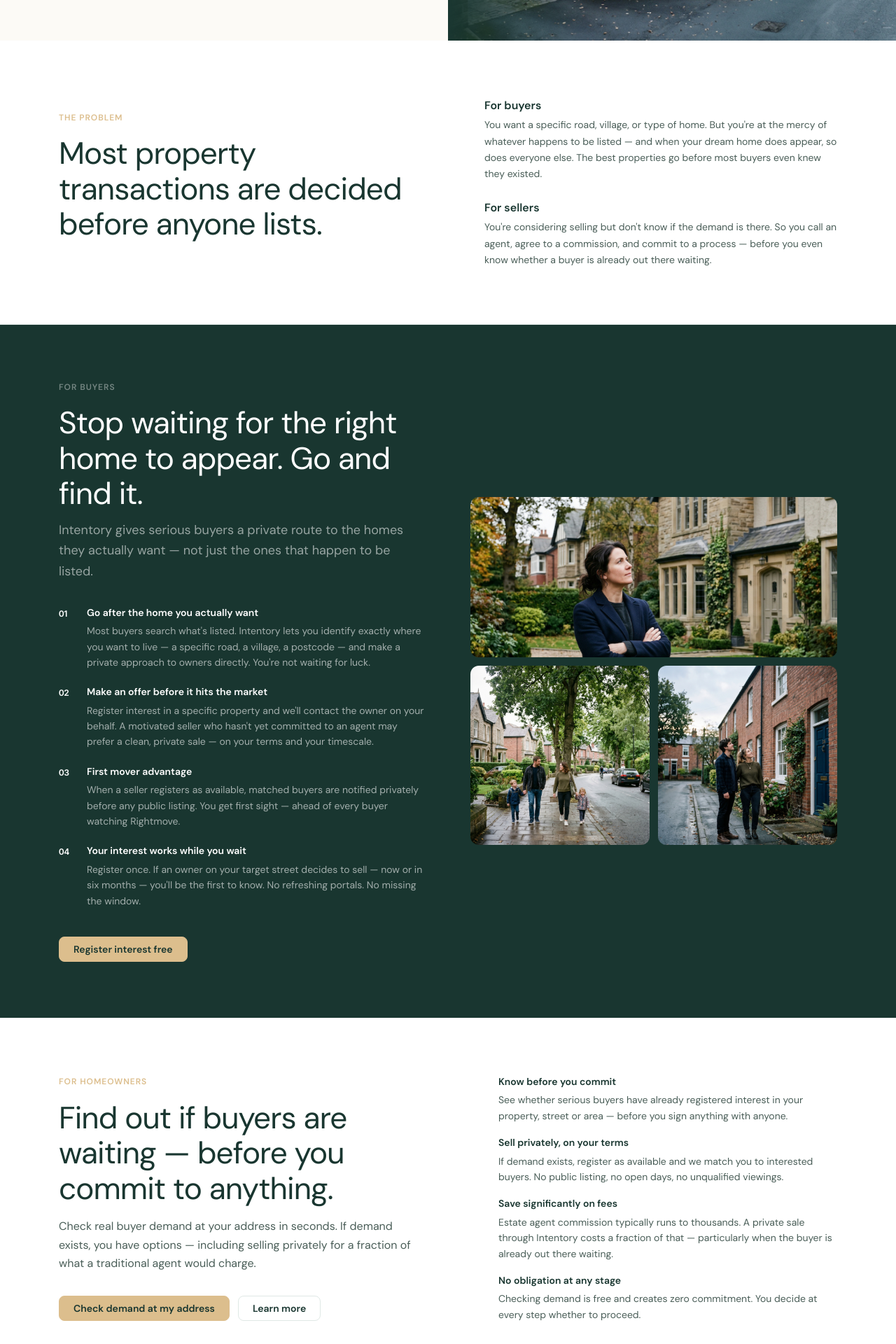
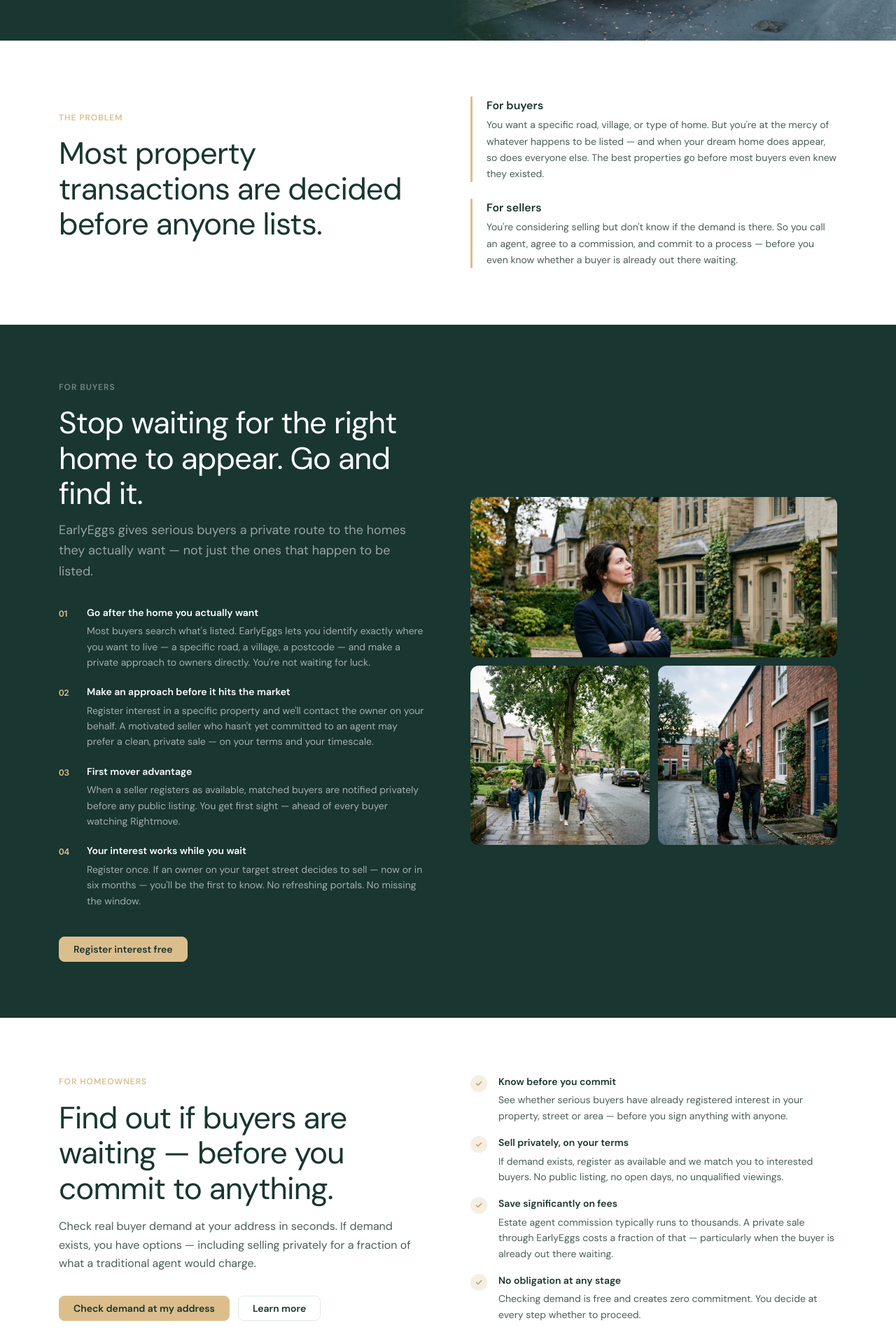
Before and after one commit to projectsforguy-alt/property-interest, a Next.js app: page / in a window 1280 px wide. Shown: the part 820-2740 px from the top of the page at 70% size. Built offline with nearby package versions, Linux system fonts and the light colour scheme.

Commit message:
Update page.tsx

```diff
--- a/app/page.tsx
+++ b/app/page.tsx
@@ -4,15 +4,15 @@ import Link from 'next/link';
 export const metadata: Metadata = {
   title: 'The home you want probably isn\'t listed',
   description:
-    'Intentory lets buyers register private interest in any home — listed or not. Sellers discover real buyer demand at their address before going to market. Free to start.',
+    'EarlyEggs lets buyers register private interest in any home — listed or not. Sellers discover real buyer demand at their address before going to market. Free to start.',
   alternates: {
-    canonical: 'https://property-interest-sepia.vercel.app',
+    canonical: 'https://www.earlyeggs.com',
   },
   openGraph: {
-    title: 'The home you want probably isn\'t listed | Intentory',
+    title: 'The home you want probably isn\'t listed | EarlyEggs',
     description:
       'Register private interest in any home. Sellers discover real buyer demand before going to market. Free to start.',
-    url: 'https://property-interest-sepia.vercel.app',
+    url: 'https://www.earlyeggs.com',
   },
 };
 
@@ -20,7 +20,7 @@ const FAQ_ITEMS = [
   {
     question: 'Can I buy a house that isn\'t for sale?',
     answer:
-      'Yes. Many homeowners would consider selling if approached in the right way — they simply haven\'t listed because nobody has asked. Intentory lets you register genuine interest in a specific address, street, or area, and we can contact the owner on your behalf. This is known as an off-market approach.',
+      'Yes. Many homeowners would consider selling if approached in the right way — they simply haven\'t listed because nobody has asked. EarlyEggs lets you register genuine interest in a specific address, street, or area, and we can contact the owner on your behalf. This is known as an off-market approach.',
   },
   {
     question: 'What is off-market property?',
@@ -33,7 +33,7 @@ const FAQ_ITEMS = [
       'Registering buyer interest is completely free. There\'s no subscription. You only pay if you choose to take an active step — such as requesting an owner approach (£29), street outreach (£99), or area outreach (£199).',
   },
   {
-    question: 'How do sellers use Intentory?',
+    question: 'How do sellers use EarlyEggs?',
     answer:
       'Sellers enter their postcode to see whether any buyers have already registered interest at their address, street, or area. If demand exists, they can register as privately available and broadcast to matched buyers for £49 — without any public listing.',
   },
@@ -43,9 +43,9 @@ const FAQ_ITEMS = [
       'Yes. Individual buyer registrations are never publicly visible. Sellers only see that demand exists at their address — not who the buyers are — until both parties agree to connect.',
   },
   {
-    question: 'What areas does Intentory cover?',
+    question: 'What areas does EarlyEggs cover?',
     answer:
-      'Intentory covers all of England and Wales. Buyers can register interest at any valid UK postcode, and sellers at any residential address.',
+      'EarlyEggs covers all of England and Wales. Buyers can register interest at any valid UK postcode, and sellers at any residential address.',
   },
 ];
 
@@ -96,8 +96,7 @@ export default function HomePage() {
 function HeroSection() {
   const doubled = [...TICKER_ITEMS, ...TICKER_ITEMS];
   return (
-    <section style={{ background: 'var(--navy)', color: 'var(--white)', overflow: 'hidden' }}>
-      {/* Desktop: side by side. Mobile: stacked via CSS class */}
+    <section style={{ background: 'var(--forest)', color: 'var(--white)', overflow: 'hidden' }}>
       <div className="hero-layout">
         {/* Left — text */}
         <div className="hero-text">
@@ -109,7 +108,7 @@ function HeroSection() {
             The home you want probably <em>isn&apos;t listed.</em>
           </h1>
           <p className="hero-sub">
-            Intentory lets buyers make private offers on any home — listed or not. And lets homeowners discover whether serious buyers are already waiting, before they call an agent.
+            EarlyEggs lets buyers make private approaches to any home — listed or not. And lets homeowners discover whether serious buyers are already waiting, before they call an agent.
           </p>
           <div className="hero-actions">
             <Link href="/register" className="btn btn-primary btn-lg">
@@ -148,7 +147,6 @@ function HeroSection() {
   );
 }
 
-
 function ProblemSection() {
   return (
     <section className="section" style={{ background: 'var(--white)', borderBottom: '1px solid var(--line)' }}>
@@ -161,13 +159,13 @@ function ProblemSection() {
             </h2>
           </div>
           <div style={{ display: 'flex', flexDirection: 'column', gap: 'var(--space-6)' }}>
-            <div style={{ paddingLeft: 'var(--space-5)', borderLeft: '3px solid var(--teal)' }}>
+            <div style={{ paddingLeft: 'var(--space-5)', borderLeft: '3px solid var(--gold)' }}>
               <div style={{ fontWeight: 600, marginBottom: 'var(--space-1)', fontSize: 'var(--text-base)' }}>For buyers</div>
               <p style={{ fontSize: 'var(--text-sm)', color: 'var(--slate)', lineHeight: 1.65 }}>
                 You want a specific road, village, or type of home. But you&apos;re at the mercy of whatever happens to be listed — and when your dream home does appear, so does everyone else. The best properties go before most buyers even knew they existed.
               </p>
             </div>
-            <div style={{ paddingLeft: 'var(--space-5)', borderLeft: '3px solid var(--teal)' }}>
+            <div style={{ paddingLeft: 'var(--space-5)', borderLeft: '3px solid var(--gold)' }}>
               <div style={{ fontWeight: 600, marginBottom: 'var(--space-1)', fontSize: 'var(--text-base)' }}>For sellers</div>
               <p style={{ fontSize: 'var(--text-sm)', color: 'var(--slate)', lineHeight: 1.65 }}>
                 You&apos;re considering selling but don&apos;t know if the demand is there. So you call an agent, agree to a commission, and commit to a process — before you even know whether a buyer is already out there waiting.
@@ -184,10 +182,10 @@ function BuyerBenefitsSection() {
   const benefits = [
     {
       title: 'Go after the home you actually want',
-      body: 'Most buyers search what\'s listed. Intentory lets you identify exactly where you want to live — a specific road, a village, a postcode — and make a private approach to owners directly. You\'re not waiting for luck.',
+      body: 'Most buyers search what\'s listed. EarlyEggs lets you identify exactly where you want to live — a specific road, a village, a postcode — and make a private approach to owners directly. You\'re not waiting for luck.',
     },
     {
-      title: 'Make an offer before it hits the market',
+      title: 'Make an approach before it hits the market',
       body: 'Register interest in a specific property and we\'ll contact the owner on your behalf. A motivated seller who hasn\'t yet committed to an agent may prefer a clean, private sale — on your terms and your timescale.',
     },
     {
@@ -210,12 +208,12 @@ function BuyerBenefitsSection() {
               Stop waiting for the right home to appear. Go and find it.
             </h2>
             <p className="section-sub section-sub-light" style={{ marginBottom: 'var(--space-8)' }}>
-              Intentory gives serious buyers a private route to the homes they actually want — not just the ones that happen to be listed.
+              EarlyEggs gives serious buyers a private route to the homes they actually want — not just the ones that happen to be listed.
             </p>
             <div style={{ display: 'flex', flexDirection: 'column', gap: 'var(--space-5)', marginBottom: 'var(--space-10)' }}>
               {benefits.map((b, i) => (
                 <div key={i} style={{ display: 'flex', gap: 'var(--space-4)' }}>
-                  <div style={{ fontFamily: 'var(--font-tight)', fontWeight: 700, fontSize: 'var(--text-xs)', color: 'var(--teal)', width: 24, flexShrink: 0, paddingTop: 3 }}>0{i + 1}</div>
+                  <div style={{ fontFamily: 'var(--font-tight)', fontWeight: 700, fontSize: 'var(--text-xs)', color: 'var(--gold)', width: 24, flexShrink: 0, paddingTop: 3 }}>0{i + 1}</div>
                   <div>
                     <div style={{ fontWeight: 600, fontSize: 'var(--text-sm)', color: 'var(--white)', marginBottom: 4 }}>{b.title}</div>
                     <div style={{ fontSize: 'var(--text-sm)', color: 'rgba(255,255,255,0.6)', lineHeight: 1.6 }}>{b.body}</div>
@@ -281,7 +279,7 @@ function SellerBenefitsSection() {
               },
               {
                 title: 'Save significantly on fees',
-                body: 'Estate agent commission typically runs to thousands. A private sale through Intentory costs a fraction of that — particularly when the buyer is already out there waiting.',
+                body: 'Estate agent commission typically runs to thousands. A private sale through EarlyEggs costs a fraction of that — particularly when the buyer is already out there waiting.',
               },
               {
                 title: 'No obligation at any stage',
@@ -289,9 +287,9 @@ function SellerBenefitsSection() {
               },
             ].map(item => (
               <div key={item.title} style={{ display: 'flex', gap: 'var(--space-4)', alignItems: 'flex-start' }}>
-                <div style={{ width: 24, height: 24, borderRadius: '50%', background: 'var(--teal-soft)', display: 'flex', alignItems: 'center', justifyContent: 'center', flexShrink: 0, marginTop: 2 }}>
+                <div style={{ width: 24, height: 24, borderRadius: '50%', background: 'var(--gold-soft)', display: 'flex', alignItems: 'center', justifyContent: 'center', flexShrink: 0, marginTop: 2 }}>
                   <svg width="12" height="12" viewBox="0 0 20 20" fill="none">
-                    <path d="M4 10l4 4 8-8" stroke="var(--teal-dark)" strokeWidth="2.5" strokeLinecap="round" strokeLinejoin="round"/>
+                    <path d="M4 10l4 4 8-8" stroke="var(--gold-dark)" strokeWidth="2.5" strokeLinecap="round" strokeLinejoin="round"/>
                   </svg>
                 </div>
                 <div>
@@ -309,13 +307,13 @@ function SellerBenefitsSection() {
 
 function HowItWorksSection() {
   return (
-    <section className="section section-teal">
+    <section className="section section-gold">
       <div className="container">
         <div className="section-label">Simple by design</div>
-        <h2 className="section-headline" style={{ marginBottom: 'var(--space-12)' }}>How Intentory works</h2>
+        <h2 className="section-headline" style={{ marginBottom: 'var(--space-12)' }}>How EarlyEggs works</h2>
         <div className="two-col-grid">
           <div>
-            <div style={{ fontWeight: 700, fontSize: 'var(--text-xs)', letterSpacing: '0.08em', textTransform: 'uppercase', color: 'var(--teal-dark)', marginBottom: 'var(--space-5)' }}>Buyers</div>
+            <div style={{ fontWeight: 700, fontSize: 'var(--text-xs)', letterSpacing: '0.08em', textTransform: 'uppercase', color: 'var(--gold-dark)', marginBottom: 'var(--space-5)' }}>Buyers</div>
             <div style={{ display: 'flex', flexDirection: 'column', gap: 'var(--space-5)' }}>
               {[
                 { n: '01', t: 'Register where you want to buy', b: 'A specific address, a street, a village, or an area. Free to register.' },
@@ -323,7 +321,7 @@ function HowItWorksSection() {
                 { n: '03', t: 'Make your move', b: 'Open a private conversation, make an offer, or upgrade to a direct owner approach on any unlisted property.' },
               ].map(s => (
                 <div key={s.n} style={{ display: 'flex', gap: 'var(--space-4)' }}>
-                  <div style={{ fontFamily: 'var(--font-tight)', fontWeight: 700, fontSize: 'var(--text-xs)', color: 'var(--teal-dark)', width: 24, flexShrink: 0, paddingTop: 2 }}>{s.n}</div>
+                  <div style={{ fontFamily: 'var(--font-tight)', fontWeight: 700, fontSize: 'var(--text-xs)', color: 'var(--gold-dark)', width: 24, flexShrink: 0, paddingTop: 2 }}>{s.n}</div>
                   <div>
                     <div style={{ fontWeight: 600, fontSize: 'var(--text-sm)', marginBottom: 4 }}>{s.t}</div>
                     <div style={{ fontSize: 'var(--text-sm)', color: 'var(--slate)', lineHeight: 1.6 }}>{s.b}</div>
@@ -333,7 +331,7 @@ function HowItWorksSection() {
             </div>
           </div>
           <div>
-            <div style={{ fontWeight: 700, fontSize: 'var(--text-xs)', letterSpacing: '0.08em', textTransform: 'uppercase', color: 'var(--teal-dark)', marginBottom: 'var(--space-5)' }}>Sellers</div>
+            <div style={{ fontWeight: 700, fontSize: 'var(--text-xs)', letterSpacing: '0.08em', textTransform: 'uppercase', color: 'var(--gold-dark)', marginBottom: 'var(--space-5)' }}>Sellers</div>
             <div style={{ display: 'flex', flexDirection: 'column', gap: 'var(--space-5)' }}>
               {[
                 { n: '01', t: 'Check demand at your address', b: 'Enter your postcode. See whether buyers have already registered interest in your property or area. Free and instant.' },
@@ -341,7 +339,7 @@ function HowItWorksSection() {
                 { n: '03', t: 'Connect and proceed on your terms', b: 'Receive buyer messages, arrange viewings, and decide whether to proceed — all privately, all without an agent if you choose.' },
               ].map(s => (
                 <div key={s.n} style={{ display: 'flex', gap: 'var(--space-4)' }}>
-                  <div style={{ fontFamily: 'var(--font-tight)', fontWeight: 700, fontSize: 'var(--text-xs)', color: 'var(--teal-dark)', width: 24, flexShrink: 0, paddingTop: 2 }}>{s.n}</div>
+                  <div style={{ fontFamily: 'var(--font-tight)', fontWeight: 700, fontSize: 'var(--text-xs)', color: 'var(--gold-dark)', width: 24, flexShrink: 0, paddingTop: 2 }}>{s.n}</div>
                   <div>
                     <div style={{ fontWeight: 600, fontSize: 'var(--text-sm)', marginBottom: 4 }}>{s.t}</div>
                     <div style={{ fontSize: 'var(--text-sm)', color: 'var(--slate)', lineHeight: 1.6 }}>{s.b}</div>
@@ -378,8 +376,8 @@ function FaqSection() {
           ))}
         </div>
         <div style={{ marginTop: 'var(--space-8)' }}>
-          <Link href="/how-it-works" style={{ fontSize: 'var(--text-sm)', color: 'var(--teal)', fontWeight: 500, textDecoration: 'underline', textUnderlineOffset: '3px' }}>
-            Read the full guide to how Intentory works →
+          <Link href="/how-it-works" style={{ fontSize: 'var(--text-sm)', color: 'var(--gold)', fontWeight: 500, textDecoration: 'underline', textUnderlineOffset: '3px' }}>
+            Read the full guide to how EarlyEggs works →
           </Link>
         </div>
       </div>
@@ -392,7 +390,7 @@ function CtaSection() {
     <section className="section section-dark">
       <div className="container">
         <div className="two-col-grid" style={{ gap: 'var(--space-4)' }}>
-          <div className="split-card split-card-buyer" style={{ background: 'var(--navy-soft)' }}>
+          <div className="split-card split-card-buyer" style={{ background: 'var(--forest-soft)' }}>
             <div className="split-card-eyebrow">For buyers</div>
             <h3 className="split-card-headline">Go after the home you want.</h3>
             <p className="split-card-sub">
```
